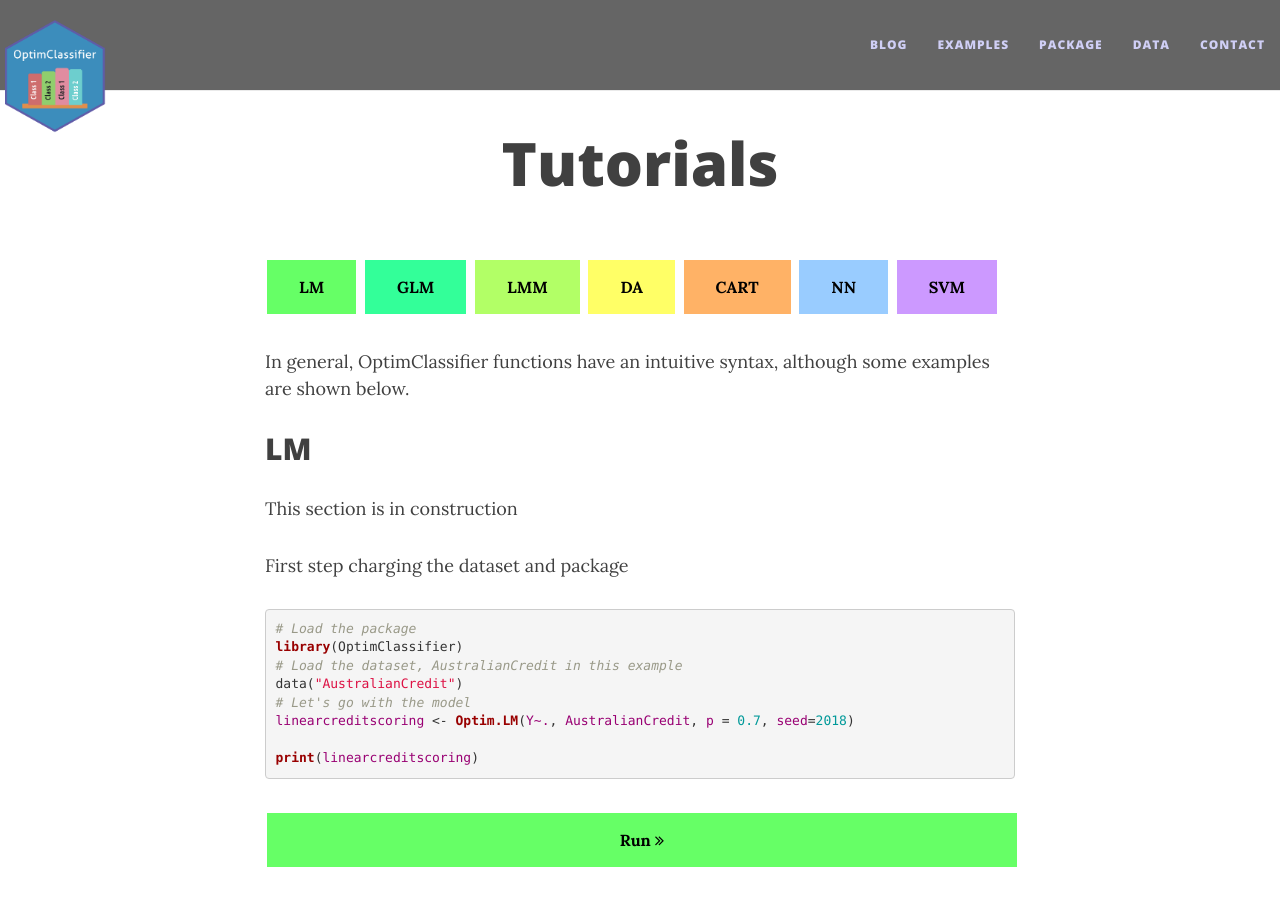
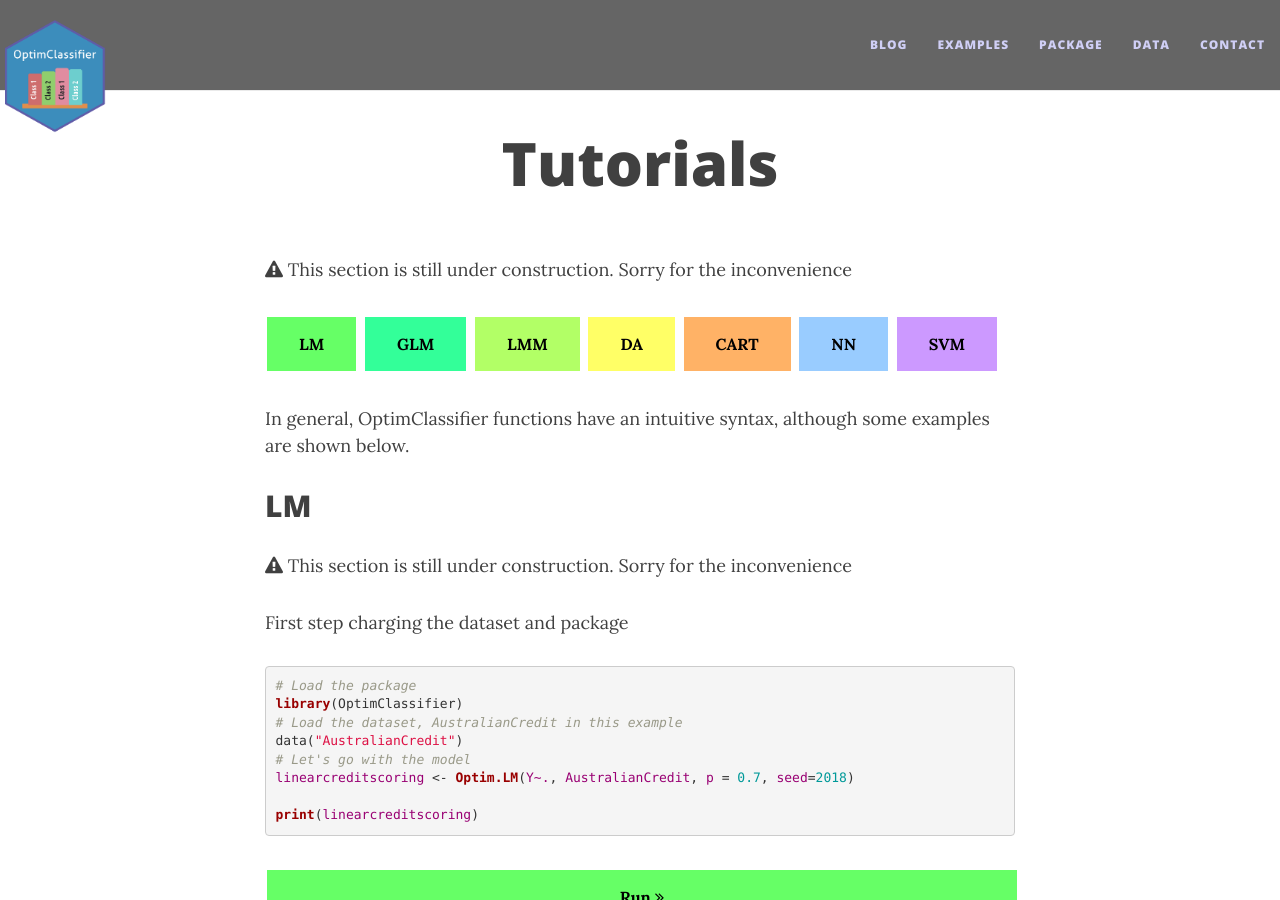
Before and after one commit to economistgame/OptimClassifier, a Jekyll site: the page built from examples/index.md, in a window 1280 px wide and 900 px high. Built offline with Jekyll 4.4.1, drawn with Linux system fonts in a browser that asks for light colours; nearby versions of some CDN libraries.

Commit message:
Update index.md

```diff
--- a/examples/index.md
+++ b/examples/index.md
@@ -2,6 +2,8 @@
 layout: page
 title:  Tutorials
 ---
+<i class="fa fa-exclamation-triangle"></i>
+This section is still under construction. Sorry for the inconvenience
 
 <button class="method-button" onClick="location.href='#lm'">LM</button>
 <button class="method-button GLM-button" onClick="location.href='#glm'">GLM</button>
@@ -14,7 +16,9 @@ title:  Tutorials
 In general, OptimClassifier functions have an intuitive syntax, although some examples are shown below.
 
 ## LM
-This section is in construction
+<i class="fa fa-exclamation-triangle"></i>
+This section is still under construction. Sorry for the inconvenience
+
 <style>
 .hljs-literal {
 color: #990073;
```
